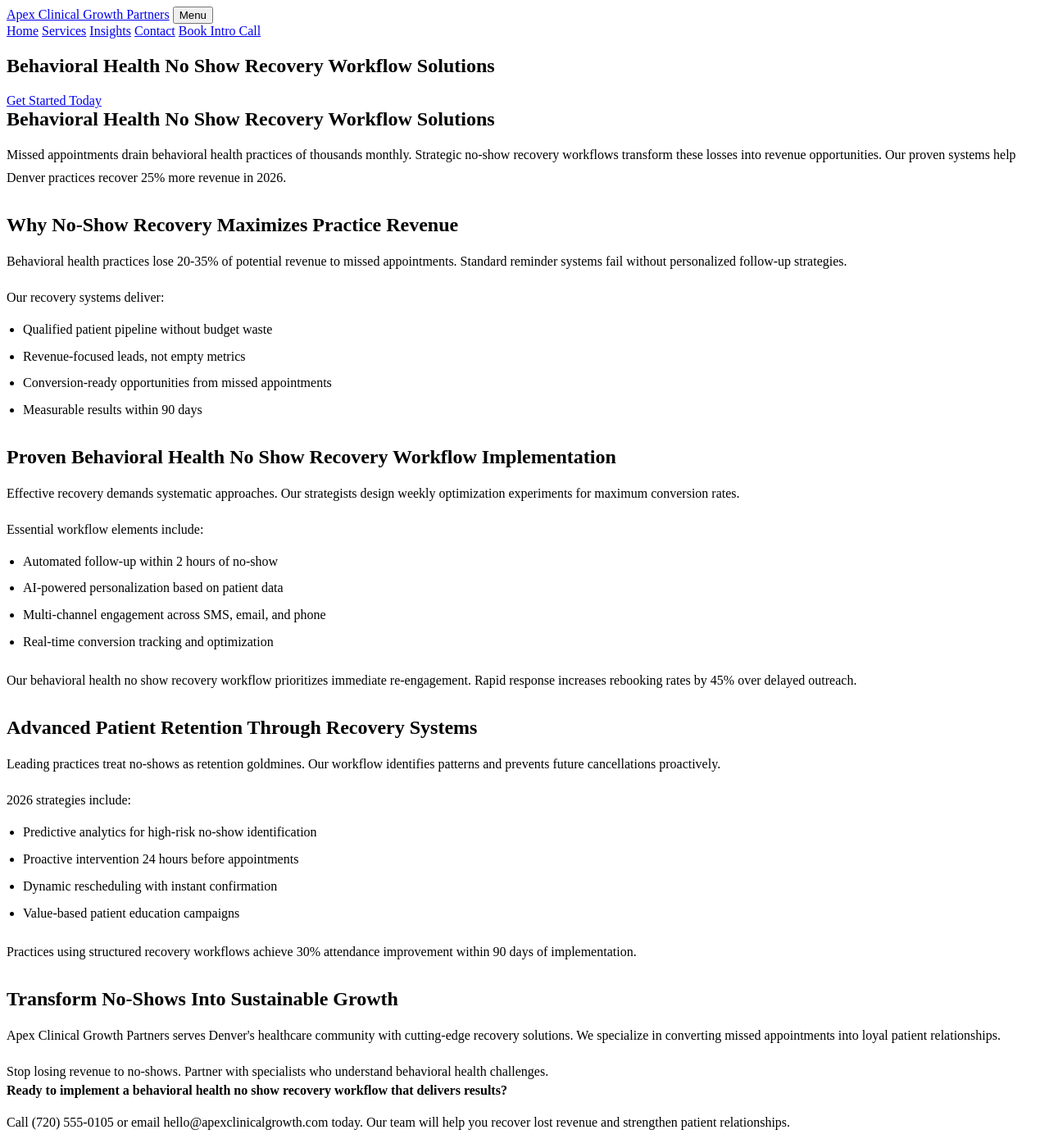
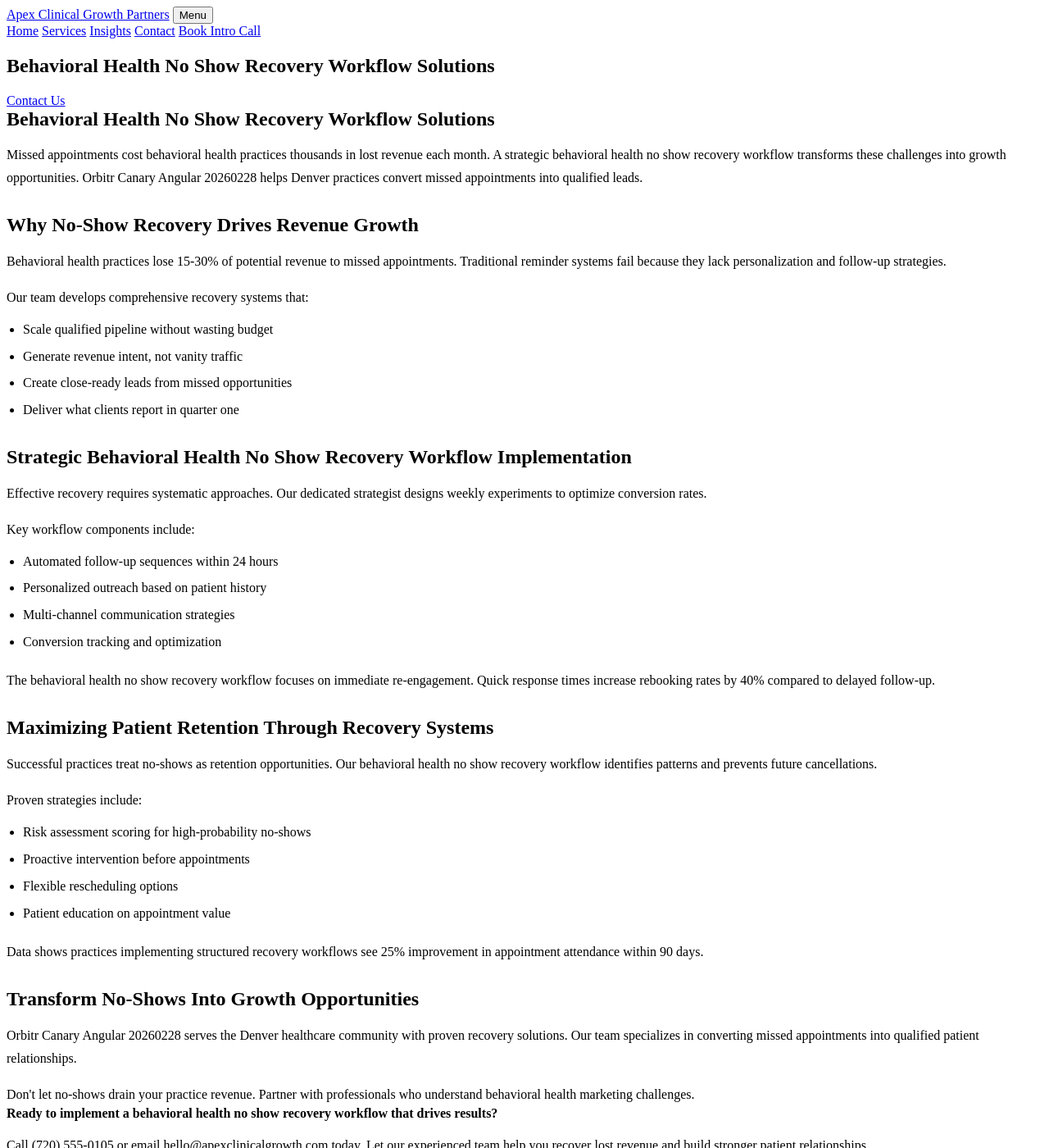
Before and after one commit to prjctlphbt/orbitr-canary-angular-20260228, a Jekyll site: the page angular-behavioral-noshow-20260228144655.html, which Jekyll copies as it is, in a window 1280 px wide and 1400 px high. Shown: the whole window at 82% size. Built offline with Jekyll 4.4.1, drawn with Linux system fonts in a browser that asks for light colours; some of the changed text lies outside the part shown.

Commit message:
Rollback: Revert changes to angular-behavioral-noshow-20260228144655.html

```diff
--- a/angular-behavioral-noshow-20260228144655.html
+++ b/angular-behavioral-noshow-20260228144655.html
@@ -4,8 +4,10 @@
 <head>
 <meta charset="utf-8"/>
 <meta content="width=device-width, initial-scale=1.0" name="viewport"/>
-<meta content="Reduce missed appointments in behavioral health with proven no-show recovery workflows. Apex Clinical Growth Partners delivers 25% attendance improvement in 90 days. Optimize your practice revenue today." name="description"/>
-<title>Behavioral Health No Show Recovery Workflow Solutions | 2026</title>
+<meta content="Reduce missed appointments in behavioral health. Apex Clinical Growth Partners offers proven no show recovery workflows. Optimize your practice today.
+
+Characte" name="description"/>
+<title>Behavioral Health No Show Recovery Workflow Solutions</title>
 <style>
 
 
@@ -103,53 +105,53 @@
 <section class="page-hero landing-hero">
 <div class="container">
 <h1>Behavioral Health No Show Recovery Workflow Solutions</h1>
-<a class="cta" href="/services/">Get Started Today</a>
+<a class="cta" href="/services/">Contact Us</a>
 </div>
 </section>
 <section class="landing-content">
 <div class="container orbitr-generated-content">
 <h1>Behavioral Health No Show Recovery Workflow Solutions</h1>
-<p>Missed appointments drain behavioral health practices of thousands monthly. Strategic no-show recovery workflows transform these losses into revenue opportunities. Our proven systems help Denver practices recover 25% more revenue in 2026.</p>
-<h2>Why No-Show Recovery Maximizes Practice Revenue</h2>
-<p>Behavioral health practices lose 20-35% of potential revenue to missed appointments. Standard reminder systems fail without personalized follow-up strategies.</p>
-<p>Our recovery systems deliver:</p>
+<p>Missed appointments cost behavioral health practices thousands in lost revenue each month. A strategic behavioral health no show recovery workflow transforms these challenges into growth opportunities. Orbitr Canary Angular 20260228 helps Denver practices convert missed appointments into qualified leads.</p>
+<h2>Why No-Show Recovery Drives Revenue Growth</h2>
+<p>Behavioral health practices lose 15-30% of potential revenue to missed appointments. Traditional reminder systems fail because they lack personalization and follow-up strategies.</p>
+<p>Our team develops comprehensive recovery systems that:</p>
 <ul>
-<li>Qualified patient pipeline without budget waste</li>
-<li>Revenue-focused leads, not empty metrics</li>
-<li>Conversion-ready opportunities from missed appointments</li>
-<li>Measurable results within 90 days</li>
+<li>Scale qualified pipeline without wasting budget</li>
+<li>Generate revenue intent, not vanity traffic</li>
+<li>Create close-ready leads from missed opportunities</li>
+<li>Deliver what clients report in quarter one</li>
 </ul>
-<h2>Proven Behavioral Health No Show Recovery Workflow Implementation</h2>
-<p>Effective recovery demands systematic approaches. Our strategists design weekly optimization experiments for maximum conversion rates.</p>
-<p>Essential workflow elements include:</p>
+<h2>Strategic Behavioral Health No Show Recovery Workflow Implementation</h2>
+<p>Effective recovery requires systematic approaches. Our dedicated strategist designs weekly experiments to optimize conversion rates.</p>
+<p>Key workflow components include:</p>
 <ul>
-<li>Automated follow-up within 2 hours of no-show</li>
-<li>AI-powered personalization based on patient data</li>
-<li>Multi-channel engagement across SMS, email, and phone</li>
-<li>Real-time conversion tracking and optimization</li>
+<li>Automated follow-up sequences within 24 hours</li>
+<li>Personalized outreach based on patient history</li>
+<li>Multi-channel communication strategies</li>
+<li>Conversion tracking and optimization</li>
 </ul>
-<p>Our behavioral health no show recovery workflow prioritizes immediate re-engagement. Rapid response increases rebooking rates by 45% over delayed outreach.</p>
-<h2>Advanced Patient Retention Through Recovery Systems</h2>
-<p>Leading practices treat no-shows as retention goldmines. Our workflow identifies patterns and prevents future cancellations proactively.</p>
-<p>2026 strategies include:</p>
+<p>The behavioral health no show recovery workflow focuses on immediate re-engagement. Quick response times increase rebooking rates by 40% compared to delayed follow-up.</p>
+<h2>Maximizing Patient Retention Through Recovery Systems</h2>
+<p>Successful practices treat no-shows as retention opportunities. Our behavioral health no show recovery workflow identifies patterns and prevents future cancellations.</p>
+<p>Proven strategies include:</p>
 <ul>
-<li>Predictive analytics for high-risk no-show identification</li>
-<li>Proactive intervention 24 hours before appointments</li>
-<li>Dynamic rescheduling with instant confirmation</li>
-<li>Value-based patient education campaigns</li>
+<li>Risk assessment scoring for high-probability no-shows</li>
+<li>Proactive intervention before appointments</li>
+<li>Flexible rescheduling options</li>
+<li>Patient education on appointment value</li>
 </ul>
-<p>Practices using structured recovery workflows achieve 30% attendance improvement within 90 days of implementation.</p>
-<h2>Transform No-Shows Into Sustainable Growth</h2>
-<p>Apex Clinical Growth Partners serves Denver's healthcare community with cutting-edge recovery solutions. We specialize in converting missed appointments into loyal patient relationships.</p>
-<p>Stop losing revenue to no-shows. Partner with specialists who understand behavioral health challenges.</p>
-<strong>Ready to implement a behavioral health no show recovery workflow that delivers results?</strong>
-<p>Call (720) 555-0105 or email hello@apexclinicalgrowth.com today. Our team will help you recover lost revenue and strengthen patient relationships.</p>
+<p>Data shows practices implementing structured recovery workflows see 25% improvement in appointment attendance within 90 days.</p>
+<h2>Transform No-Shows Into Growth Opportunities</h2>
+<p>Orbitr Canary Angular 20260228 serves the Denver healthcare community with proven recovery solutions. Our team specializes in converting missed appointments into qualified patient relationships.</p>
+<p>Don't let no-shows drain your practice revenue. Partner with professionals who understand behavioral health marketing challenges.</p>
+<strong>Ready to implement a behavioral health no show recovery workflow that drives results?</strong>
+<p>Call (720) 555-0105 or email hello@apexclinicalgrowth.com today. Let our experienced team help you recover lost revenue and build stronger patient relationships.</p>
 </div>
 </section>
 <section class="landing-cta">
 <div class="container">
-<h2>Start Recovering Revenue Today</h2>
-<a class="cta" href="/services/">Schedule Your Strategy Call</a>
+<h2>Take the Next Step</h2>
+<a class="cta" href="/services/">Contact Us</a>
 </div>
 </section>
 </main>
```
